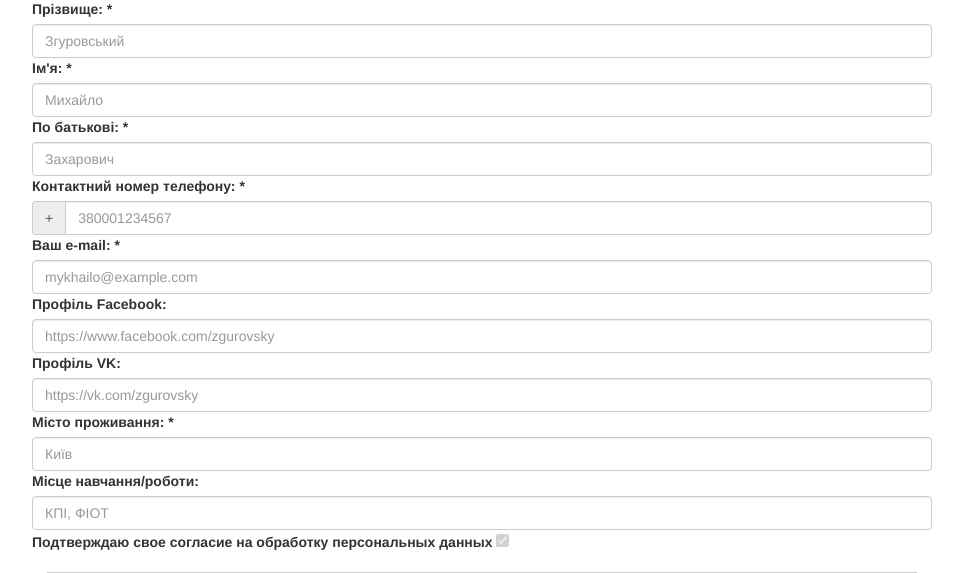
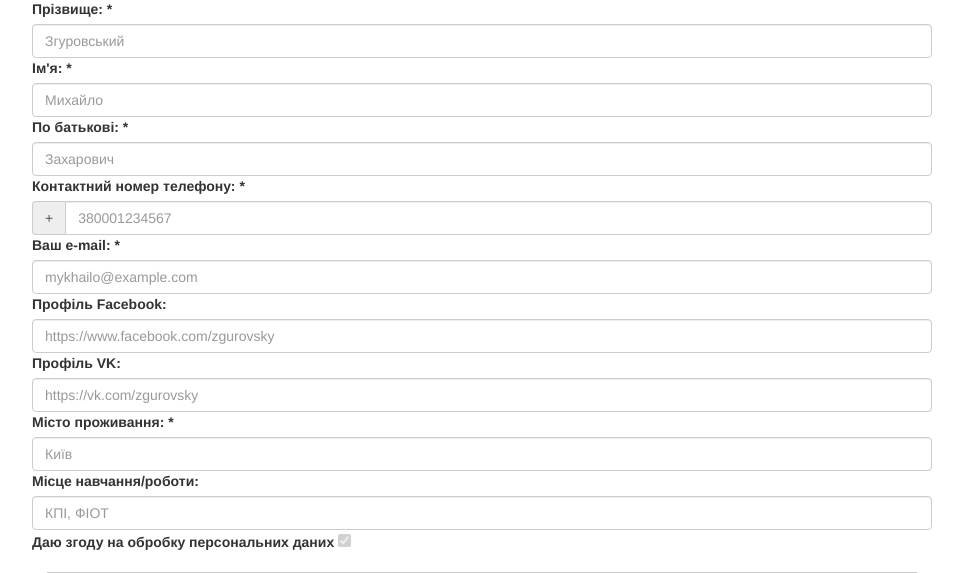
Before and after one commit to itkpi/tickets, a Django app: page /campaigns/camp-1/tickets/ in a window 1280 px wide. Shown: the part 149-722 px from the top of the page, without its empty margins (158-1121 px from the left). Run offline with Django 3.2, Linux system fonts and the light colour scheme; data comes from the database, SQL or seed files in the repository; data that the repository does not hold is empty; some libraries are stand-ins or nearby versions.

Commit message:
personal data

```diff
--- a/tickets/campaigns/templates/campaigns/tickettype_list.html
+++ b/tickets/campaigns/templates/campaigns/tickettype_list.html
@@ -49,7 +49,7 @@
             <input type="text" class="form-control" placeholder="КПІ, ФІОТ" id="working_place" name="working_place" value="{%if form.working_place.value%}{{form.working_place.value}}{%endif%}">
 
 
-            <label for="personal_data">Подтверждаю свое согласие на обработку персональных данных</label>
+            <label for="personal_data">Даю згоду на обробку персональних даних</label>
             <input type="checkbox" id="personal_data" checked="checked" disabled>
         </div>
         </div>
```
